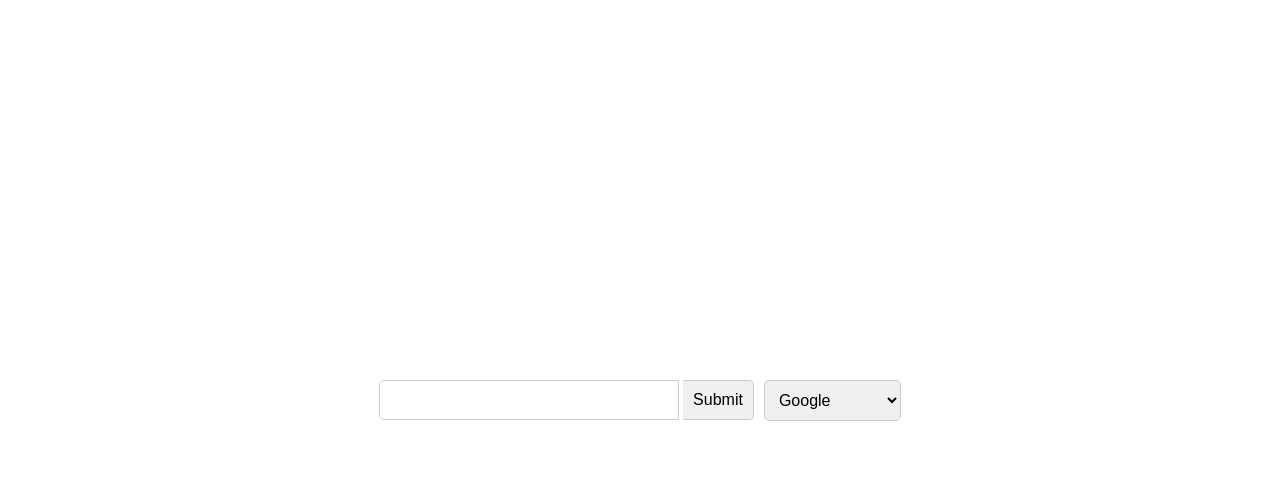
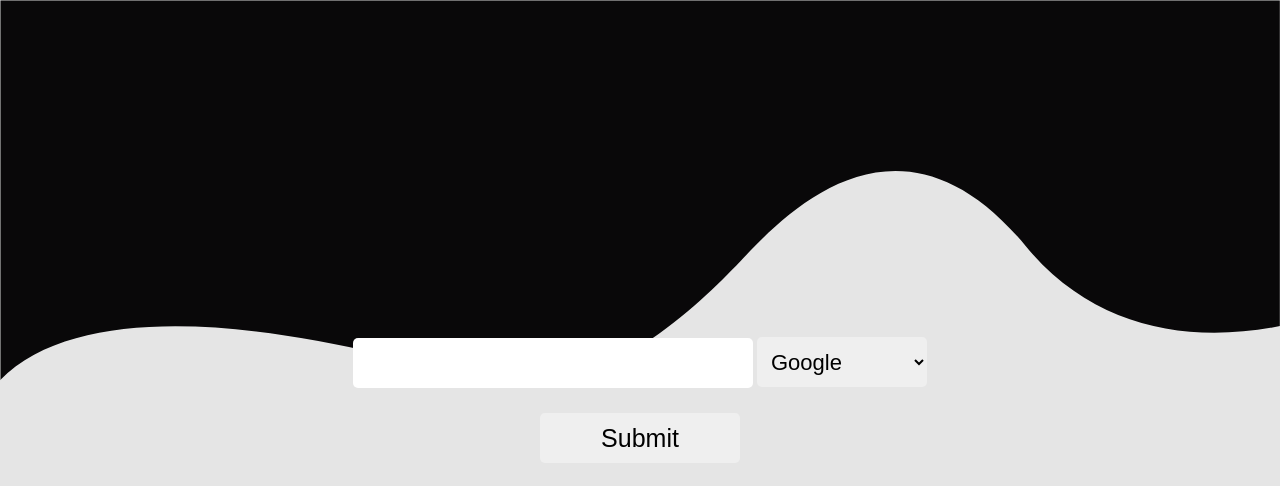
Before and after one commit to fazylovMihail/Search-engine, a plain HTML site: page index.html in a window 1280 px wide. Drawn offline with Linux system fonts and the light colour scheme.

Commit message:
Косметические изменения в css

```diff
--- a/index.html
+++ b/index.html
@@ -14,14 +14,14 @@
         <form action="" class="search__form">
             <div class="search-string">
                 <input type="text" class="search__input">
-                <input type="submit" class="search__button">
+                <select class="search__select">
+                    <option value="yandex">Yandex</option>
+                    <option value="google" selected>Google</option>
+                    <option value="bing">Bing</option>
+                    <option value="duck">DuckDuckGo</option>
+                </select>
             </div>
-            <select class="search__select">
-                <option value="yandex">Yandex</option>
-                <option value="google" selected>Google</option>
-                <option value="bing">Bing</option>
-                <option value="duck">DuckDuckGo</option>
-            </select>
+            <input type="submit" class="search__button">
         </form>
     </div>
 
--- a/style.css
+++ b/style.css
@@ -6,49 +6,75 @@
 
 body {
     height: 100vh;
+    background-image: url('img/bgv3.svg');
+    background-repeat: no-repeat;
+    background-size: 100%;
+    border:none;
 }
 
 .search {
     height: 100%;
     width: 100%;
     display: flex;
+    background-color: #0000001a;
 }
 
 .search__form {
     display: flex;
     align-items: center;
     justify-content: center;
+    flex-direction: column;
     width: 60%;
     margin: auto;
+    gap: 25px;
 }
 
 .search__string {
     display: flex;
+    justify-content: center;
+    align-items: center;
 }
 
 .search__input {
-    width: 300px;
+    width: 400px;
+    height: 50px;
     padding: 10px;
-    border: 1px solid #ccc;
+    border: none;
     border-radius: 5px 0 0 5px;
-    font-size: 16px;
+    font-size: 20px;
+    outline: none;
+    border-radius: 5px;
+}
+
+.search__button {
+    display: flex;
+    justify-content: center;
+    align-items: center;
+    width: 200px;
+    height: 50px;
+    border-radius: 5px;
+    font-size: 25px;
+    cursor: pointer;
+    position: relative;
+    transition: 0.3s;
+    border: none;
+}
+.search__button:hover{
+    background-color: #000;
+    transition: 0.3s;
+    color: #fff;
+}
+.search__select {
+    position: relative;
+    padding: 10px;
+    height: 50px;
+    border-radius: 5px;
+    font-size: 22px;
+    cursor: pointer;
+    border: none;
     outline: none;
 }
 
-.search__button {
-    padding: 10px;
-    border: 1px solid #ccc;
-    border-left: none;
-    border-radius: 0 5px 5px 0;
-    font-size: 16px;
-    cursor: pointer;
+@media screen and (max-width:739px) {
+
 }
-
-.search__select {
-    margin-left: 10px;
-    padding: 10px;
-    border: 1px solid #ccc;
-    border-radius: 5px;
-    font-size: 16px;
-    cursor: pointer;
-}
```
Also changed, not shown: img/bgv3.svg (added).
